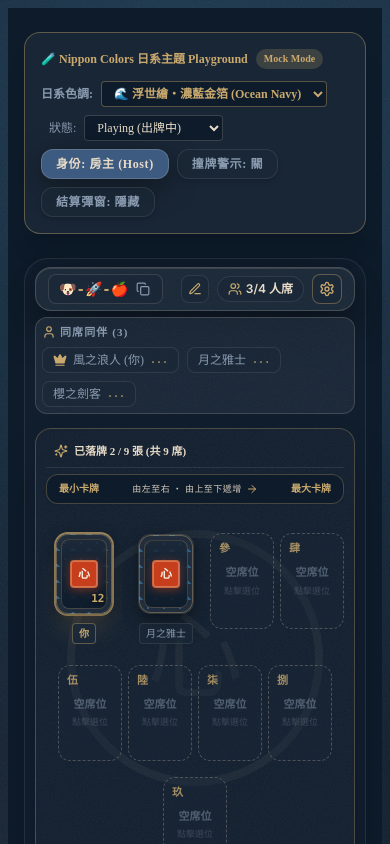
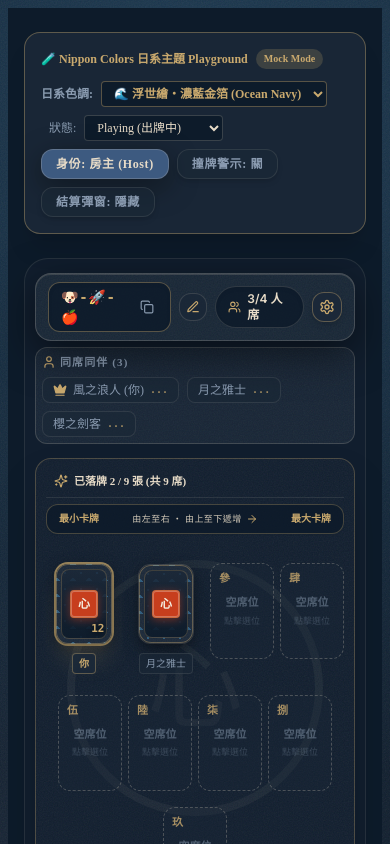
Before and after one commit to Louis-369/mind-sync, a Next.js app: page /dev-ui in a window 390 px wide. Shown: the top 844 px of the page. Built offline with nearby package versions, Linux system fonts and the light colour scheme.

Commit message:
feat(ui): refactor GameStatus pill bar with mobile-first gold filigree styling

```diff
--- a/src/components/game/GameStatus.tsx
+++ b/src/components/game/GameStatus.tsx
@@ -48,15 +48,15 @@ export function GameStatus({
   };
 
   return (
-    <div className="w-full glass-panel rounded-2xl px-3 md:px-4 py-1.5 md:py-2 mb-1.5 flex items-center justify-between gap-2 border-ukiyo-foam/15 shadow-md">
+    <div className="w-full glass-panel rounded-2xl px-3 md:px-4 py-2 my-1.5 flex items-center justify-between gap-2 border-ukiyo-gold/30 shadow-xl relative z-20">
       {/* 左側：房間代碼、一鍵複製與個人稱號 */}
       <div className="flex items-center space-x-2">
-        <div className="flex items-center space-x-1.5 bg-ukiyo-surface/80 px-2.5 py-1 rounded-lg border border-ukiyo-foam/15">
-          <span className="text-sm md:text-base font-bold text-ukiyo-gold font-mono">{roomId}</span>
+        <div className="flex items-center space-x-1.5 bg-ukiyo-bg/80 px-3 py-1 rounded-xl border border-ukiyo-gold/40 shadow-inner">
+          <span className="text-sm md:text-base font-bold text-ukiyo-gold font-mono tracking-wider">{roomId}</span>
           <button
             onClick={handleCopyLink}
             title="複製邀請連結"
-            className="text-ukiyo-mist hover:text-ukiyo-foam transition-colors p-0.5 cursor-pointer"
+            className="text-ukiyo-mist hover:text-ukiyo-foam transition-colors p-1 cursor-pointer touch-manipulation active:scale-95"
           >
             {copied ? <Check className="w-3.5 h-3.5 text-emerald-400" /> : <Copy className="w-3.5 h-3.5" />}
           </button>
@@ -70,9 +70,9 @@ export function GameStatus({
               setIsEditModalOpen(true);
             }}
             title="修改個人稱號"
-            className="hidden sm:flex items-center gap-1 text-xs text-ukiyo-foam/90 bg-ukiyo-surface/60 hover:bg-ukiyo-surface px-2.5 py-1 rounded-lg border border-ukiyo-foam/10 transition-all cursor-pointer font-serif"
+            className="hidden sm:flex items-center gap-1.5 text-xs text-ukiyo-foam/90 bg-ukiyo-surface/80 hover:bg-ukiyo-surface px-3 py-1.5 rounded-xl border border-ukiyo-foam/15 transition-all cursor-pointer font-serif touch-manipulation active:scale-95"
           >
-            <span className="font-bold truncate max-w-[90px]">{playerName}</span>
+            <span className="font-bold truncate max-w-[100px] text-ukiyo-gold">{playerName}</span>
             <Edit3 className="w-3 h-3 text-ukiyo-gold" />
           </button>
         )}
@@ -88,14 +88,14 @@ export function GameStatus({
               setIsEditModalOpen(true);
             }}
             title="修改個人稱號"
-            className="sm:hidden p-1.5 rounded-lg bg-ukiyo-surface/80 hover:bg-ukiyo-surface text-ukiyo-gold border border-ukiyo-foam/10 transition-colors"
+            className="sm:hidden p-1.5 rounded-xl bg-ukiyo-surface/80 hover:bg-ukiyo-surface text-ukiyo-gold border border-ukiyo-foam/15 transition-colors touch-manipulation active:scale-95"
           >
             <Edit3 className="w-3.5 h-3.5" />
           </button>
         )}
 
         {/* 人數 */}
-        <div className="flex items-center space-x-1 text-ukiyo-foam bg-ukiyo-surface/80 px-2.5 py-1 rounded-full border border-ukiyo-foam/10">
+        <div className="flex items-center space-x-1.5 text-ukiyo-foam bg-ukiyo-bg/80 px-3 py-1 rounded-full border border-ukiyo-foam/15 shadow-inner">
           <Users className="w-3.5 h-3.5 text-ukiyo-gold" />
           <span className="font-sans text-xs font-semibold">{`${connectedCount}/${maxPlayers}`} 人席</span>
         </div>
@@ -105,7 +105,7 @@ export function GameStatus({
           <button
             onClick={onOpenHostPanel}
             title="房主設定"
-            className="p-1.5 rounded-lg bg-ukiyo-surface hover:bg-ukiyo-wave text-ukiyo-foam border border-ukiyo-gold/40 transition-colors cursor-pointer"
+            className="p-1.5 rounded-xl bg-ukiyo-surface hover:bg-ukiyo-wave text-ukiyo-foam border border-ukiyo-gold/40 transition-colors cursor-pointer touch-manipulation active:scale-95 shadow-md"
           >
             <Settings className="w-4 h-4 text-ukiyo-gold" />
           </button>
```
Also changed, not shown: 1 other file (tests, documents, lock files or other folders).
